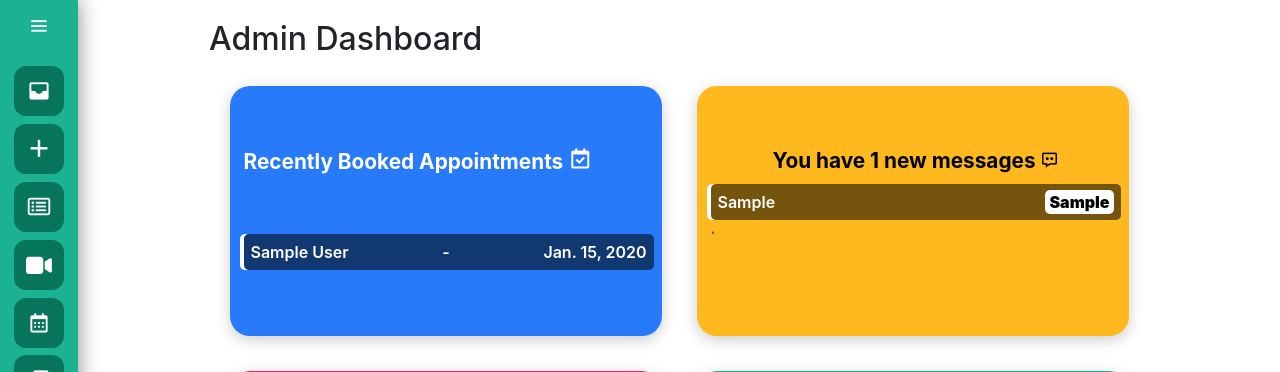
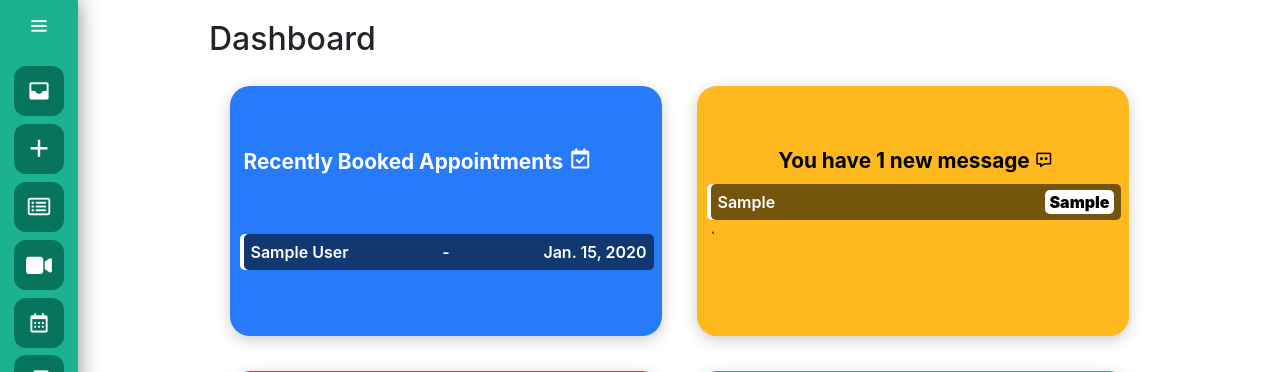
Before and after one commit to YoungAli/Real-counselling, a Django app: template templates/dashboard.html in a window 1280 px wide. Shown: the top 372 px of the page. Run offline with Django 4.2, Linux system fonts and the light colour scheme; a user stored in the database is signed in; tables that the repository leaves empty hold one stand-in row (values such as "Sample post"); the template is opened without the code that fills it: values that come from a table or form of the project are taken from there, most other values are stand-ins (such as "Sample title", 1, 10 or a date in 2020); some libraries are stand-ins or nearby versions.

Commit message:
add app screenshots

```diff
--- a/templates/dashboard.html
+++ b/templates/dashboard.html
@@ -24,7 +24,7 @@
                         Welcome {{ request.user.first_name|title }} {{ request.user.last_name|title }} <img src="https://media.giphy.com/media/hvRJCLFzcasrR4ia7z/giphy.gif" width="30px" style="padding-bottom: 13px;">
                     </h2>
                 {% else %}
-                <h2>Admin Dashboard</h2>
+                <h2>Dashboard</h2>
                 {% endif %}
             </div>
 		<div id="dashboard_main">
@@ -63,19 +63,17 @@
                     {% else %}
                     <p class="tile_heading" style="text-align: center;">You have no booked appointments. <br> Book an appointment <br> <a class="appt_dash_link" style="background: white; padding: 0 5px; border-radius: 5px;"href="{% url 'appointments' %}">here</a></p>
                     {% endif %}
-
                 {% endif %}
             </div>
             <div id="chat_dash" class="dash_cards">
                 {% if request.user.is_superuser %}
                     {% if unread_chats.total_unread_chats > 0 %}
-                        <p class="tile_heading centered">You have {{ unread_chats.total_unread_chats }} new message{{ j| pluralize:'s'}} <i class='bx bx-message-dots' style="font-size: 18px;"></i></p>
+                        <p class="tile_heading centered">You have {{ unread_chats.total_unread_chats }} new message{{ unread_chats.total_unread_chats| pluralize:'s'}} <i class='bx bx-message-dots' style="font-size: 18px;"></i></p>
                         {% for i,j in unread_chats.items %}
                             {% if i != 'total_unread_chats' %}
                             <a href="{% url 'chat' 1 j.1 %}" class="row_card">
                                 {{ i }}  <div >{{ j.0 }}</div>
                             </a>
-
                             {% endif %}
                         {% endfor %}
                     {% else %}
@@ -131,7 +129,6 @@
             console.log(vidIndex)
         })
     </script>
-    <!-- <script src="{% static 'js/script.js' %}"></script> -->
     <script src="https://code.jquery.com/jquery-3.5.1.slim.min.js"
         integrity="sha384-DfXdz2htPH0lsSSs5nCTpuj/zy4C+OGpamoFVy38MVBnE+IbbVYUew+OrCXaRkfj"
         crossorigin="anonymous"></script>
```
Also changed, not shown: static/images/booked-appointments-preview.png (added), static/images/dashboard.png (added), static/images/live-chat-preview.png (added), static/images/live-preview.png (added).
